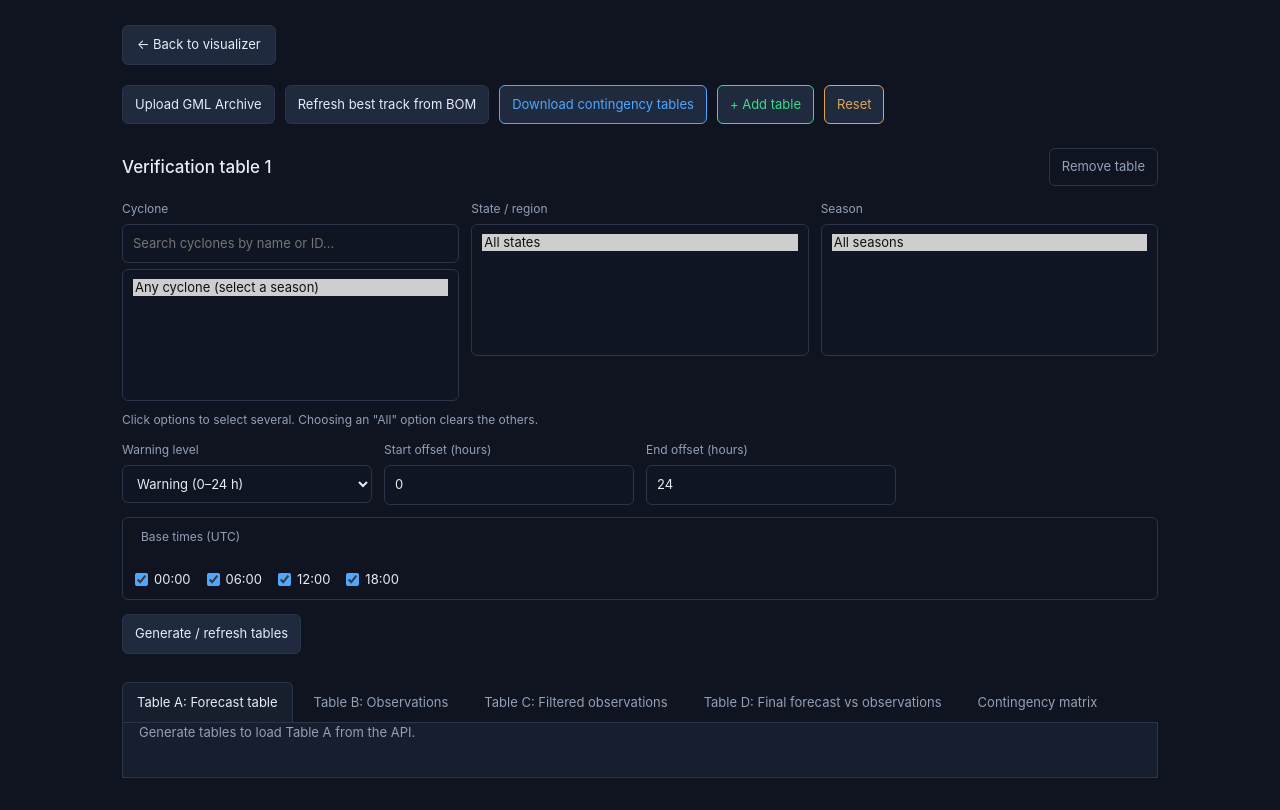
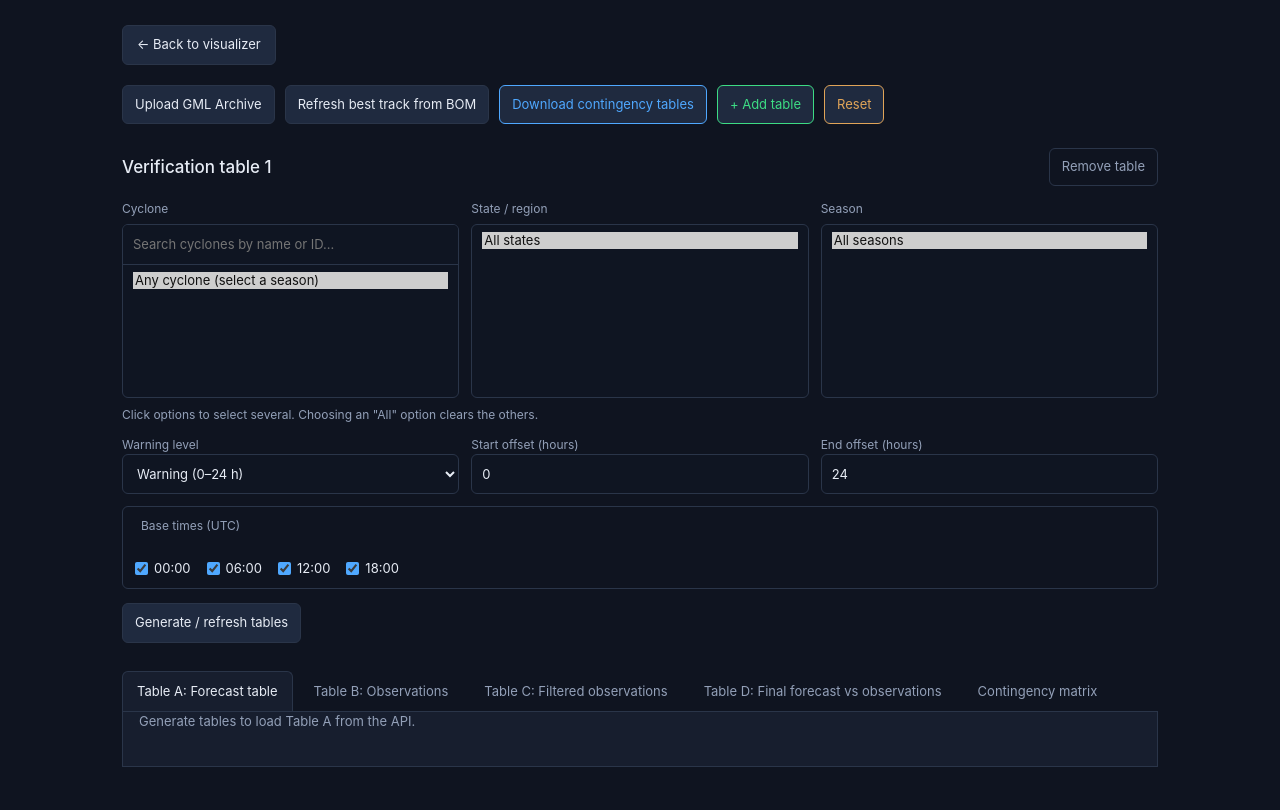
Before and after one commit to Lotto33/CITS3200_Group24_Cyclone_Verification, a plain HTML site: page verification.html in a window 1280 px wide. Shown: the part 85-895 px from the top of the page. Drawn offline with nearby package versions, Linux system fonts and the light colour scheme; no server answers.

Commit message:
Feedback: make filter boxes the same size by embedding the search bar inside the cyclone box

```diff
--- a/assets/verification.css
+++ b/assets/verification.css
@@ -54,16 +54,20 @@ p, caption { color: var(--muted); }
 .remove-instance { border: 1px solid #ff7a7a; border-radius: 6px; background: transparent; color: #ff7a7a; padding: 8px 12px; cursor: pointer; font: inherit; font-size: 13px; }
 .remove-instance:hover, .remove-instance:focus-visible { background: #3b2228; }
 .remove-instance:disabled { border-color: var(--border); color: var(--muted); cursor: not-allowed; background: transparent; }
-.filter-grid { display: grid; grid-template-columns: repeat(3, minmax(0, 1fr)); gap: 12px; margin-top: 14px; }
-.filter-field label { display: block; color: var(--muted); font-size: 12px; margin-bottom: 6px; }
+.filter-grid { display: grid; grid-template-columns: repeat(3, minmax(0, 1fr)); gap: 12px; margin-top: 14px; align-items: stretch; }
+.filter-field label { display: block; color: var(--muted); font-size: 12px; margin-bottom: 0; }
+.filter-grid:not(.filter-grid-params) .filter-field { display: grid; grid-template-rows: auto 174px; gap: 6px; min-width: 0; }
+.filter-control-box { display: flex; flex-direction: column; width: 100%; height: 174px; min-width: 0; overflow: hidden; border: 1px solid var(--border); border-radius: 6px; background: #0f1522; }
 .filter-field select { width: 100%; background: #0f1522; color: var(--text); border: 1px solid var(--border); border-radius: 6px; padding: 9px 10px; font: inherit; font-size: 13px; }
 .filter-field select:focus-visible { outline: 2px solid #4fa8ff; outline-offset: 2px; }
-.filter-field select[multiple] { min-height: 132px; }
-.filter-field input[type="search"] { width: 100%; margin-bottom: 6px; background: #0f1522; color: var(--text); border: 1px solid var(--border); border-radius: 6px; padding: 9px 10px; font: inherit; font-size: 13px; }
+.filter-grid:not(.filter-grid-params) .filter-control-box select[multiple] { flex: 1 1 auto; width: 100%; height: 100%; min-height: 0; border: 0; border-radius: 0; padding: 7px 10px; background: transparent; }
+.filter-field input[type="search"] { width: 100%; min-width: 0; height: 40px; min-height: 40px; flex: 0 0 40px; margin: 0; background: #0f1522; color: var(--text); border: 0; border-bottom: 1px solid var(--border); border-radius: 0; padding: 8px 10px; font: inherit; font-size: 13px; }
 .filter-field input[type="search"]:focus-visible { outline: 2px solid #4fa8ff; outline-offset: 2px; }
 .filter-hint { margin: 8px 0 0; font-size: 12px; }
 .filter-field input[type="number"] { width: 100%; background: #0f1522; color: var(--text); border: 1px solid var(--border); border-radius: 6px; padding: 9px 10px; font: inherit; font-size: 13px; }
-.filter-grid-params { grid-template-columns: repeat(4, minmax(0, 1fr)); margin-top: 12px; }
+.filter-grid-params { grid-template-columns: repeat(3, minmax(0, 1fr)); margin-top: 12px; }
+.filter-grid-params .filter-field { min-width: 0; }
+.filter-grid-params .filter-field select, .filter-grid-params .filter-field input[type="number"] { width: 100%; height: 40px; min-height: 40px; }
 .base-time-filter { display: flex; align-items: center; gap: 16px; flex-wrap: wrap; margin: 12px 0 0; padding: 10px 12px; border: 1px solid var(--border); border-radius: 6px; }
 .base-time-filter legend { padding: 0 6px; color: var(--muted); font-size: 12px; }
 .base-time-filter label { display: inline-flex; align-items: center; gap: 6px; color: var(--text); font-size: 13px; cursor: pointer; }
@@ -111,4 +115,4 @@ td { background: var(--panel); }
 .highlight { color: #3ddc84; font-weight: 700; }
 .metrics { display: flex; flex-wrap: wrap; gap: 12px 28px; color: var(--muted); margin-top: 16px; }
 .metrics b { color: var(--text); }
-@media (max-width: 640px) { .verification-page { padding: 20px 12px; overflow-x: auto; } .instance-heading { align-items: flex-start; flex-direction: column; } .filter-grid { grid-template-columns: 1fr; } .contingency-table { min-width: 620px; } }
+@media (max-width: 640px) { .verification-page { padding: 20px 12px; overflow-x: auto; } .instance-heading { align-items: flex-start; flex-direction: column; } .filter-grid { grid-template-columns: minmax(0, 1fr); } .filter-grid:not(.filter-grid-params) .filter-field { grid-template-rows: auto 174px; } .contingency-table { min-width: 620px; } }
--- a/verification.html
+++ b/verification.html
@@ -5,7 +5,7 @@
 <title>Verification table</title>
 <meta name="viewport" content="width=device-width, initial-scale=1">
 <link rel="stylesheet" href="https://cdn.jsdelivr.net/npm/bootstrap@5.3.3/dist/css/bootstrap.min.css">
-<link rel="stylesheet" href="assets/verification.css?v=progress-track-fix-20261003">
+<link rel="stylesheet" href="assets/verification.css?v=integrated-filter-boxes-20261010">
 </head>
 <body>
 <main class="verification-page">
@@ -46,16 +46,22 @@
       <div class="filter-grid" aria-label="Verification filters">
         <div class="filter-field">
           <label for="cycloneSelect-1">Cyclone</label>
-          <input id="cycloneSearch-1" class="cyclone-search" type="search" placeholder="Search cyclones by name or ID…" autocomplete="off">
-          <select id="cycloneSelect-1" class="cyclone-select" multiple size="5"></select>
+          <div class="filter-control-box cyclone-control-box">
+            <input id="cycloneSearch-1" class="cyclone-search" type="search" placeholder="Search cyclones by name or ID…" autocomplete="off">
+            <select id="cycloneSelect-1" class="cyclone-select" multiple size="5"></select>
+          </div>
         </div>
         <div class="filter-field">
           <label for="stateSelect-1">State / region</label>
-          <select id="stateSelect-1" class="state-select" multiple size="5"></select>
+          <div class="filter-control-box">
+            <select id="stateSelect-1" class="state-select" multiple size="5"></select>
+          </div>
         </div>
         <div class="filter-field">
           <label for="seasonSelect-1">Season</label>
-          <select id="seasonSelect-1" class="season-select" multiple size="5"></select>
+          <div class="filter-control-box">
+            <select id="seasonSelect-1" class="season-select" multiple size="5"></select>
+          </div>
         </div>
       </div>
       <p class="filter-hint">Click options to select several. Choosing an "All" option clears the others.</p>
```
